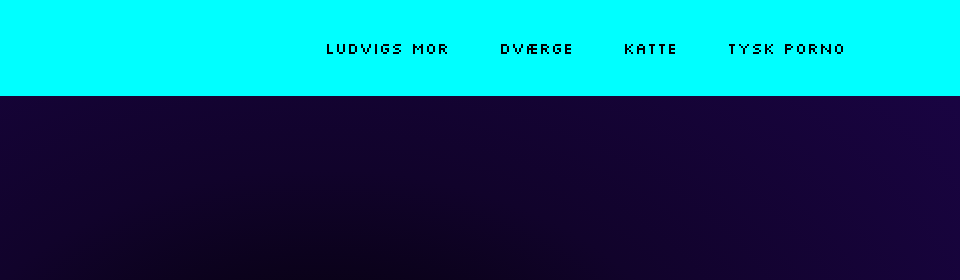
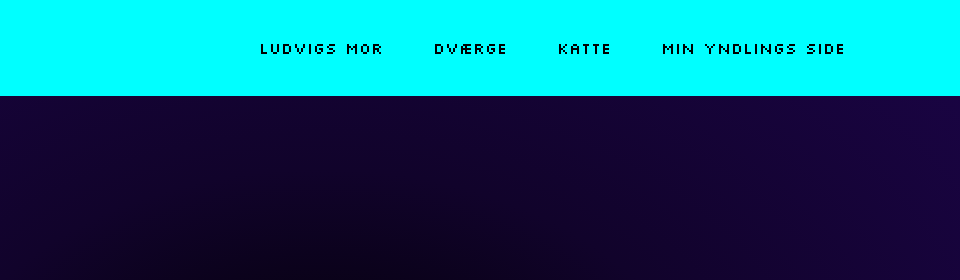
Before and after one commit to Svendwann/Min-Funky-Site, a plain HTML site: page index.html in a window 1280 px wide. Shown: the top 280 px of the page, 320-1280 px from the left. Drawn offline with Linux system fonts and the light colour scheme.

Commit message:
Add files via upload

```diff
--- a/index.html
+++ b/index.html
@@ -11,7 +11,7 @@
               <li><a href="https://www.facebook.com/louiseplesner">Ludvigs Mor</a></il>
               <li><a href="indexto.html">Dværge</a></il>
               <li><a href="#">Katte</a></il>
-              <li><a href="https://www.xnxx.com/video-ou72tc7/blonde_german_granny_gets_fucked_in_hardcore_threesome">Tysk Porno</a></il>
+              <li><a href="https://www.bing.com/">Min Yndlings Side</a></il>
               </ul>
             </header>
               <section>
```
